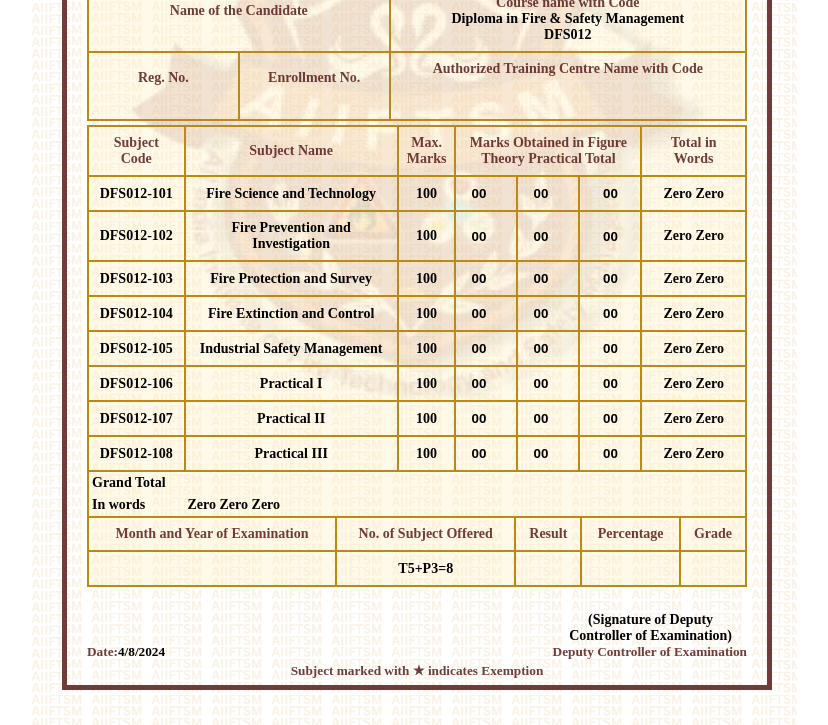
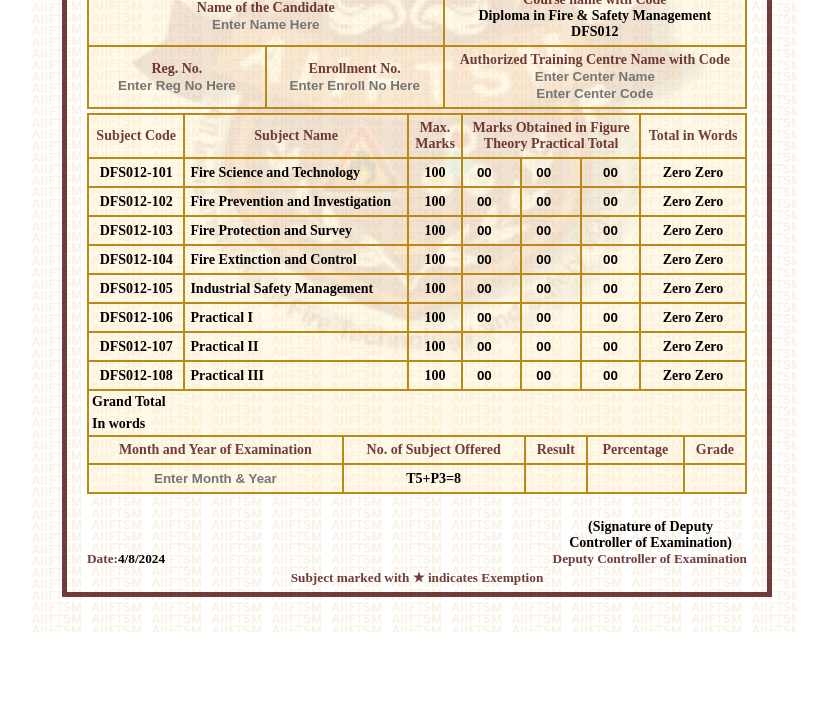
Before and after one commit to karthick0415/mark_sheet_HTML_CSS_JS, a plain HTML site: page index.html in a window 1280 px wide. Shown: the part 460-1185 px from the top of the page, without its empty margins (228-1056 px from the left). After the commit the page ends 1092 px from the top, so only its background shows below. Drawn offline with Linux system fonts and the light colour scheme.

Commit message:
Update index.html

```diff
--- a/index.html
+++ b/index.html
@@ -1,6 +1,5 @@
 <!DOCTYPE html>
 <html lang="en">
-
 <head>
     <meta charset="UTF-8">
     <meta name="viewport" content="width=device-width, initial-scale=1.0">
@@ -8,37 +7,8 @@
 </head>
 <style>
     .container {
-        max-width: 1000px;
-        background-image: url(back.png);
-        background-size: 40px;
         padding: 0 20px 20px 20px;
-        color: black;
     }
-
-    .header,
-    .content,
-    .footer {
-        text-align: center;
-    }
-
-    .header {
-        margin-bottom: 20px;
-    }
-
-    .header img {
-        width: 80px;
-    }
-
-    .header h1 {
-        font-size: 24px;
-        margin: 5px 0;
-    }
-
-    .header h2 {
-        font-size: 18px;
-        margin: 5px 0;
-    }
-
     .marks-table {
         width: 100%;
         border-collapse: collapse;
@@ -60,7 +30,7 @@
     .marks-table th,
     .marks-table td {
         border: 2px solid #ba8916;
-        padding: 8px;
+        padding: 5px;
         text-align: center;
         font-size: 14px;
     }
@@ -83,13 +53,10 @@
 
     .marks-table th {
         background-color: #ffeaba50;
-
-
     }
 
     .marks-table td {
         background-color: #ffeaba50;
-
     }
 
     table {
@@ -179,7 +146,6 @@
         text-align: center;
         margin: 0;
         padding-bottom: 3px;
-
     }
 
     .sign {
@@ -208,19 +174,15 @@
     input {
         background: none;
         border: none;
-        scrollbar-width: none;
         text-align: center;
         width: 40px;
-        text-decoration: none;
     }
 
     .inp {
         background: none;
         border: none;
-        scrollbar-width: none;
         text-align: center;
-
-        width: 100px;
+        width: 150px;
     }
 </style>
 
@@ -232,7 +194,7 @@
                     <div class="sr1">
                         <div class="sr">
                             <h3>Sr.No.</h3>
-                            <h3 style="color: rgba(81, 19, 19, 0.821);">00000000</h3>
+                            <h3><input type="number"  style="color: rgba(81, 19, 19, 0.821); width: 110px; text-align: left;"  placeholder="Enter serial no"></h3>
                         </div>
                         <div class="qr"><img src="./qr.png" alt="" width="100px"></div>
                     </div>
@@ -255,7 +217,7 @@
                         <table class="marks-table">
                             <tr>
                                 <th colspan="2">Name of the Candidate<br>
-                                    <h4><input type="text" class="inp"></h4>
+                                    <h4><input type="text" class="inp" placeholder="Enter Name Here"></h4>
                                 </th>
                                 <th>Course name with Code <br>
                                     <h4>Diploma in Fire & Safety Management<br>DFS012</h4>
@@ -263,13 +225,13 @@
                             </tr>
                             <tr>
                                 <th>Reg. No.<br>
-                                    <h4><input type="text" class="inp"></h4>
+                                    <h4><input type="text" class="inp" placeholder="Enter Reg No Here"></h4>
                                 </th>
                                 <th>Enrollment No.<br>
-                                    <h4><input type="text" class="inp"></h4>
+                                    <h4><input type="text" class="inp" placeholder="Enter Enroll No Here"></h4>
                                 </th>
                                 <th>Authorized Training Centre Name with Code<br>
-                                    <h4><input type="text" class="inp"><br><input type="text" class="inp"></h4>
+                                    <h4><input type="text" class="inp" placeholder="Enter Center Name"><br><input type="text" class="inp" placeholder="Enter Center Code"></h4>
                                 </th>
                             </tr>
                             <tr></tr>
@@ -287,16 +249,16 @@
                             <tbody>
                                 <tr>
                                     <td>DFS012-101</td>
-                                    <td>Fire Science and Technology</td>
+                                    <td style="text-align: left;">Fire Science and Technology</td>
                                     <td>100</td>
-                                    <td><input type="number" id="theory1" value="00" oninput="calculateTotal()"></td>
+                                    <td><input type="number" id="theory1" value="00"oninput="calculateTotal()"></td>
                                     <td><input type="number" id="practical1" value="00" oninput="calculateTotal()"></td>
                                     <td><input type="text" id="total1" value="00" readonly></td>
                                     <td id="totalWords1" class="total-words">Zero Zero</td>
                                 </tr>
                                 <tr>
                                     <td>DFS012-102</td>
-                                    <td>Fire Prevention and Investigation</td>
+                                    <td style="text-align: left;">Fire Prevention and Investigation</td>
                                     <td>100</td>
                                     <td><input type="number" id="theory2" value="00" oninput="calculateTotal()"></td>
                                     <td><input type="number" id="practical2" value="00" oninput="calculateTotal()"></td>
@@ -304,7 +266,7 @@
                                 </tr>
                                 <tr>
                                     <td>DFS012-103</td>
-                                    <td>Fire Protection and Survey</td>
+                                    <td style="text-align: left;">Fire Protection and Survey</td>
                                     <td>100</td>
                                     <td><input type="number" id="theory3" value="00" oninput="calculateTotal()"></td>
                                     <td><input type="number" id="practical3" value="00" oninput="calculateTotal()"></td>
@@ -313,7 +275,7 @@
                                 </tr>
                                 <tr>
                                     <td>DFS012-104</td>
-                                    <td>Fire Extinction and Control</td>
+                                    <td style="text-align: left;">Fire Extinction and Control</td>
                                     <td>100</td>
                                     <td><input type="number" id="theory4" value="00" oninput="calculateTotal()"></td>
                                     <td><input type="number" id="practical4" value="00" oninput="calculateTotal()"></td>
@@ -322,7 +284,7 @@
                                 </tr>
                                 <tr>
                                     <td>DFS012-105</td>
-                                    <td>Industrial Safety Management</td>
+                                    <td style="text-align: left;">Industrial Safety Management</td>
                                     <td>100</td>
                                     <td><input type="number" id="theory5" value="00" oninput="calculateTotal()"></td>
                                     <td><input type="number" id="practical5" value="00" oninput="calculateTotal()"></td>
@@ -331,7 +293,7 @@
                                 </tr>
                                 <tr>
                                     <td>DFS012-106</td>
-                                    <td>Practical I</td>
+                                    <td style="text-align: left;">Practical I</td>
                                     <td>100</td>
                                     <td><input type="number" id="theory6" value="00" oninput="calculateTotal()"></td>
                                     <td><input type="number" id="practical6" value="00" oninput="calculateTotal()"></td>
@@ -340,7 +302,7 @@
                                 </tr>
                                 <tr>
                                     <td>DFS012-107</td>
-                                    <td>Practical II</td>
+                                    <td style="text-align: left;">Practical II</td>
                                     <td>100</td>
                                     <td><input type="number" id="theory7" value="00" oninput="calculateTotal()"></td>
                                     <td><input type="number" id="practical7" value="00" oninput="calculateTotal()"></td>
@@ -349,7 +311,7 @@
                                 </tr>
                                 <tr>
                                     <td>DFS012-108</td>
-                                    <td>Practical III</td>
+                                    <td style="text-align: left;">Practical III</td>
                                     <td>100</td>
                                     <td><input type="number" id="theory8" value="00" oninput="calculateTotal()"></td>
                                     <td><input type="number" id="practical8" value="00" oninput="calculateTotal()"></td>
@@ -367,7 +329,7 @@
                                 <td colspan="" id="leftA">
                                     <h4>In words</h4>
                                 </td>
-                                <td colspan="6" style="text-align: left;" id="gtotwrd">Zero Zero Zero</td>
+                                <td colspan="6" style="text-align: left;" id="gtotwrd"></td>
                             </tr>
                     </div>
                     </tbody>
@@ -381,7 +343,7 @@
                             <th>Grade</th>
                         </tr>
                         <tr>
-                            <td><input type="text" class="inp"></td>
+                            <td><input type="text" class="inp" placeholder="Enter Month & Year"></td>
                             <td>T5+P3=8</td>
                             <td id="result"></td>
                             <td id="percentage"></td>
@@ -444,7 +406,6 @@
             else if (percentage >= 70) grade = 'B+';
             else if (percentage >= 60) grade = 'B';
             else if (percentage >= 50) grade = 'C';
-            else if (percentage >= 40) grade = 'D';
             document.getElementById('grade').innerHTML = grade;
         }
         // dateofresult
@@ -495,5 +456,4 @@
         }
     </script>
 </body>
-
 </html>
```
